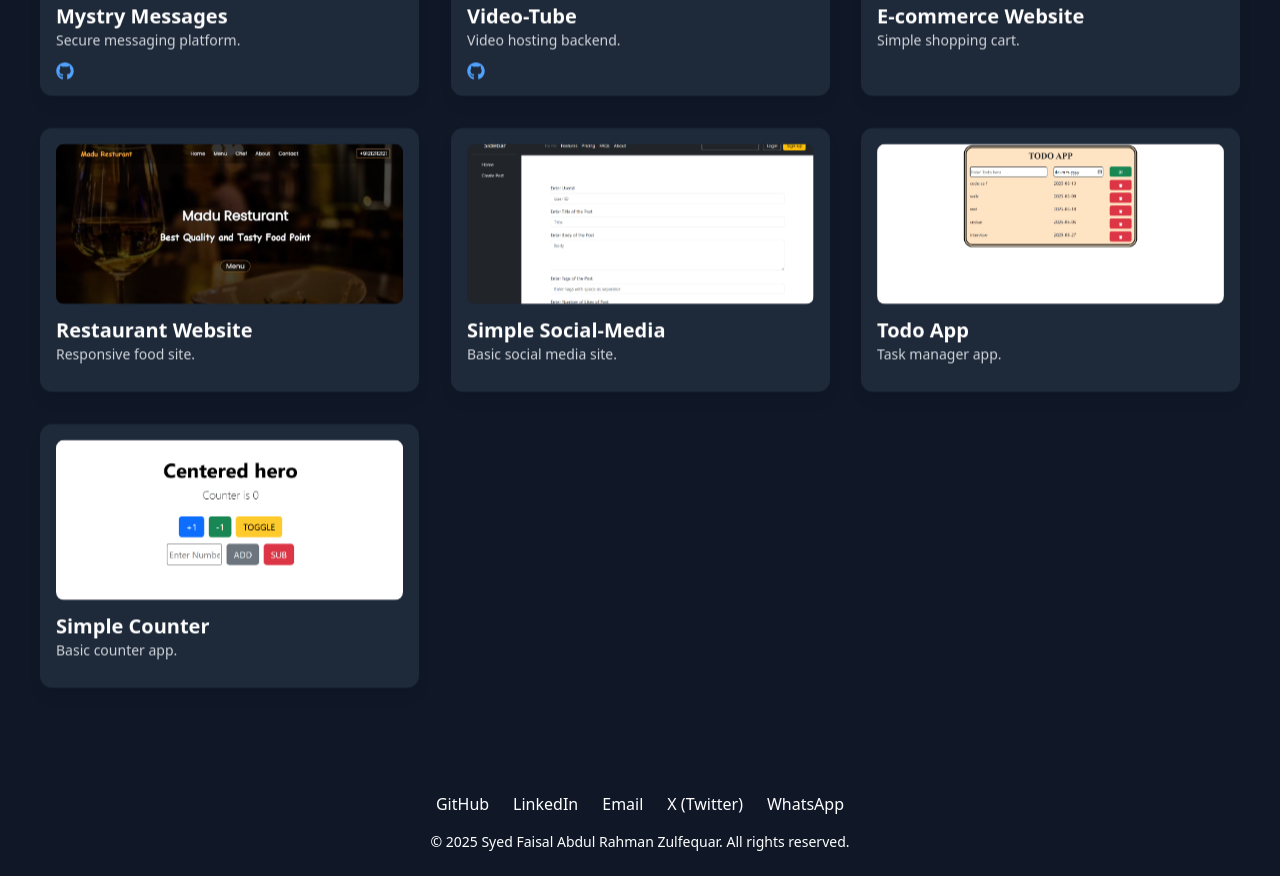
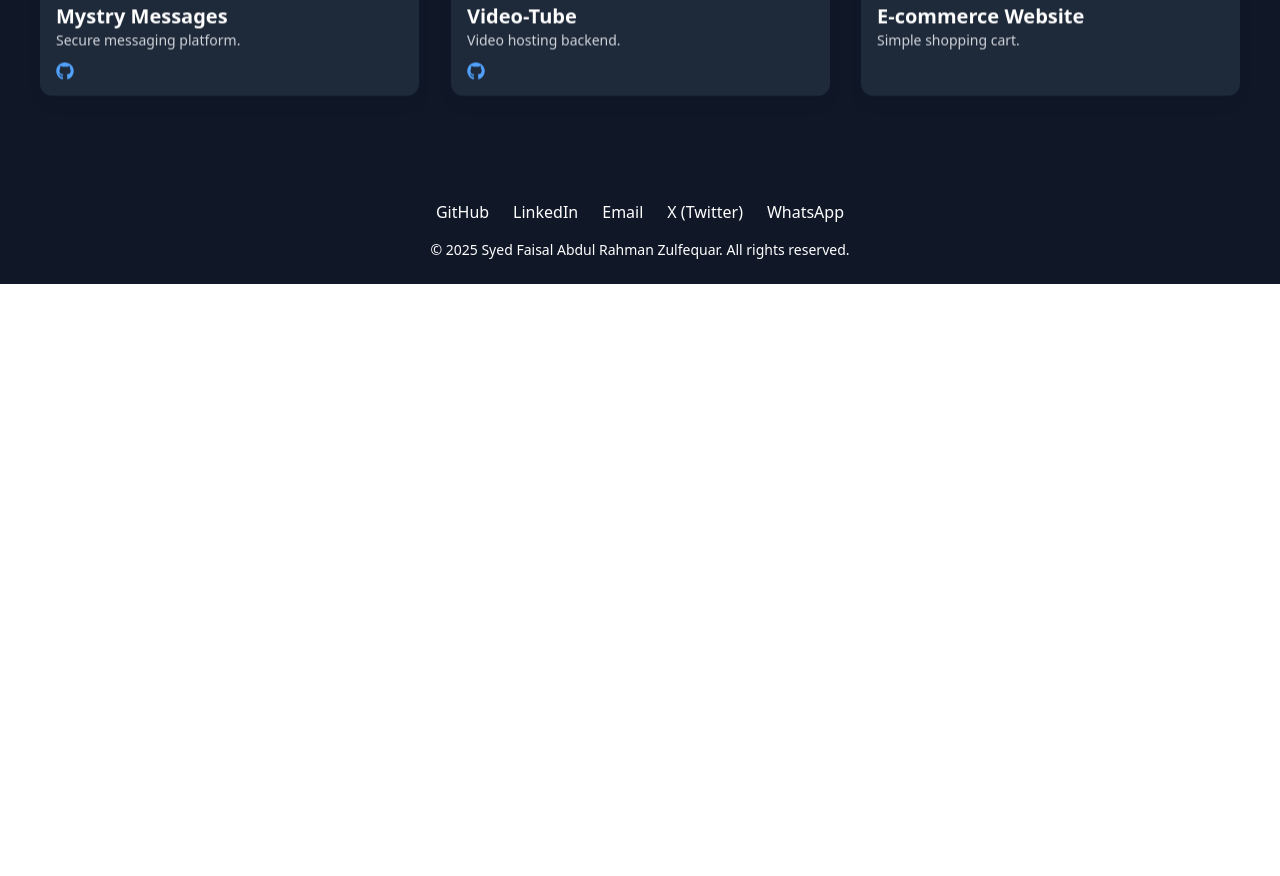
Before and after one commit to SyedFaisal30/Portfolio, a React (Vite) app: page /projects in a window 1280 px wide. Shown: the part 1320-2196 px from the top of the page. After the commit the page ends 1604 px from the top, so only its background shows below. Built offline with nearby package versions, Linux system fonts and the light colour scheme.

Commit message:
Projects updated

```diff
--- a/src/pages/projects.tsx
+++ b/src/pages/projects.tsx
@@ -6,16 +6,12 @@ import Footer from "../components/footer";
 import Header from "../components/header";
 import chefgenieImg from "../assets/chefgenie.png";
 import vptImg from "../assets/vpt.png";
-import todImg from "../assets/tod.png";
-import socialmediaImg from "../assets/socialmedia.png";
 import restreview from "../assets/restreview.png";
 import fastpiks from "../assets/fastpiks.png";
 import mystrymessages from "../assets/mystrymessages.png";
 import ecommerce from "../assets/ecommerce.png";
 import videotube from "../assets/videotube.png";
 import ptai from "../assets/ptai.png";
-import resturant from "../assets/resturant.png";
-import counter from "../assets/counter.png";
 import cricailytics from "../assets/cricailytics.png";
 import officeflow from "../assets/officeflow.png";
 import prodview from "../assets/prodview.png";
@@ -132,34 +128,6 @@ const projects = [
     desc: "Simple shopping cart.",
     fullDesc:
       "This React-based e-commerce frontend allows users to browse fashion items, manage their cart, and calculate prices dynamically. It demonstrates a clean UI with intuitive item filtering and cart handling logic.",
-  },
-  {
-    name: "Restaurant Website",
-    image: resturant,
-    desc: "Responsive food site.",
-    fullDesc:
-      "A responsive and modern food ordering site with a visually rich UI. It includes user login, menu browsing, dynamic cart features, and is fully optimized for mobile and desktop screens.",
-  },
-  {
-    name: "Simple Social-Media",
-    image: socialmediaImg,
-    desc: "Basic social media site.",
-    fullDesc:
-      "A minimal social media application built with React and Firebase. Users can sign up, create profiles, post content, follow/unfollow others, and interact in real-time via Firebase’s live database.",
-  },
-  {
-    name: "Todo App",
-    image: todImg,
-    desc: "Task manager app.",
-    fullDesc:
-      "This advanced Todo App helps users manage tasks with priorities, categories, and due dates. Built with React, it includes features like filtering, status toggling, and localStorage-based persistence.",
-  },
-  {
-    name: "Simple Counter",
-    image: counter,
-    desc: "Basic counter app.",
-    fullDesc:
-      "A beginner-friendly counter app made with React. It features increment, decrement, and reset functions, with a minimalist UI and clean component structure.",
   },
 ];
 
```
